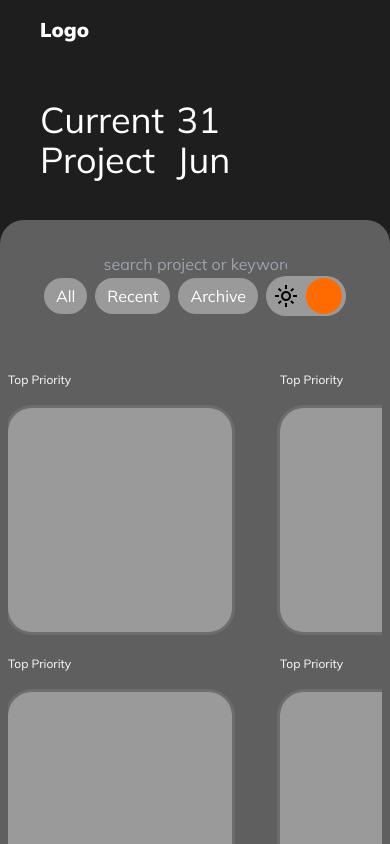
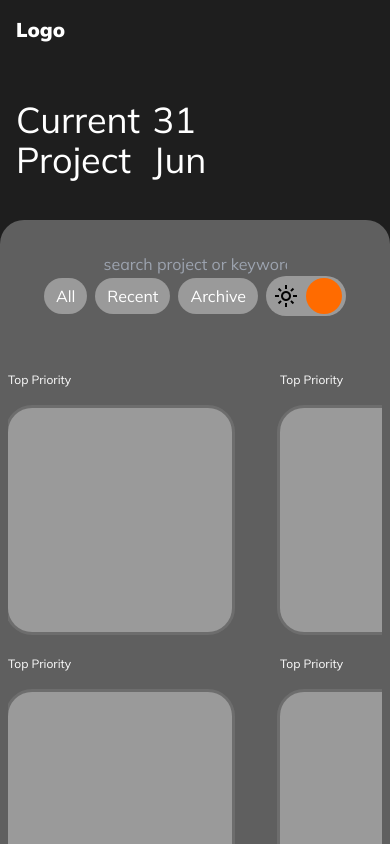
Before and after one commit to Agbo-Frank/vue-project, a Vue app: page / in a window 390 px wide. Shown: the top 844 px of the page. Built offline with nearby package versions, Linux system fonts and the light colour scheme.

Commit message:
made responsive

```diff
--- a/src/App.vue
+++ b/src/App.vue
@@ -1,6 +1,6 @@
 <template>
   <Header />
-  <div class="w-1/2 flex justify-between ml-10 my-10 text-4xl dark:text-white capitalize">
+  <div class="w-1/2 flex justify-between ml-4 md:ml-10 my-10 text-4xl dark:text-white capitalize">
     <p>Current Project</p>
     <p>31 jun</p>
   </div>
--- a/src/components/Header.vue
+++ b/src/components/Header.vue
@@ -1,5 +1,5 @@
 <template>
-    <header class="flex justify-between w-full px-10 py-4">
+    <header class="flex justify-between w-full px-4  md:px-10 py-4">
         <div class="flex justify-between w-3/12">
             <div class="flex justify-between items-center w-full">
                 <h3 class="text-xl font-black mr-7 dark:text-white">Logo</h3>
```
